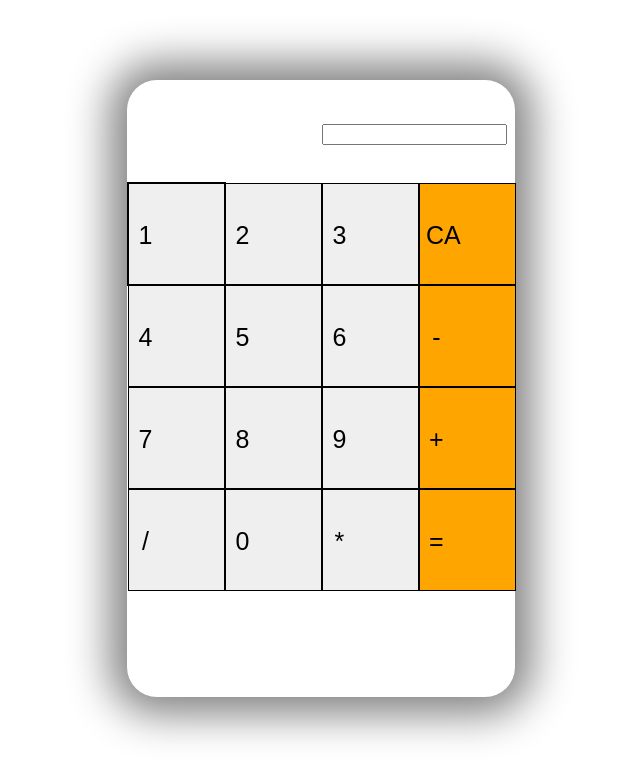
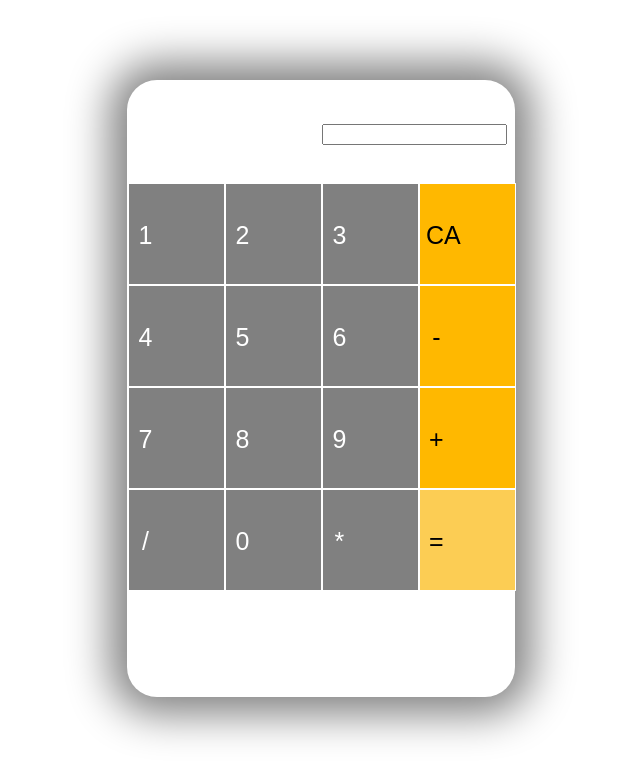
Before and after one commit to tyhieshajohnson/calculator-html-css-js, a plain HTML site: page index.html in a window 1280 px wide. Shown: the whole page, without its empty margins (319-959 px from the left). Drawn offline with Linux system fonts and the light colour scheme.

Commit message:
finalTouch

```diff
--- a/CSS/styles.css
+++ b/CSS/styles.css
@@ -20,6 +20,7 @@
     border-bottom: 1px solid black;
     border-left: 1px solid black;
     grid-template-columns: 1fr 1fr 1fr 1fr;
+    background-color: #808080;
 }
 
 .calButton > div {
@@ -28,24 +29,25 @@
 }
 
 .calButton {
-    border: 0.5px solid black;
+    border: 0.5px solid white;
     line-height: 100px;
     text-align: center;
     font-size: 25px;
     cursor: pointer;
     width: 97px;
     height: 102px;
+    color: white;
 }
 
 /* Button Colors */
 .calButton:hover {
-    color: orange;
+    color: black;
     transition: 0.05s ease-in-out;
 }
 
 /* CA - Clear Button */
 #clear {
-    background-color: orange;
+    background-color: #FFB800;
     color: black;
 }
 
@@ -56,7 +58,7 @@
 
 /* - Substraction Button */
 #subtraction {
-    background-color: orange;
+    background-color: #FFB800;
     color: black;
 }
 
@@ -67,7 +69,7 @@
 
 /* + - Addition Button */
 #addition {
-    background-color: orange;
+    background-color: #FFB800;
     color: black;
 }
 
@@ -78,7 +80,7 @@
 
 /* = - Equal Button */
 #equal {
-    background-color: orange;
+    background-color: #FCCD54;
     color: black;
 }
 
```
